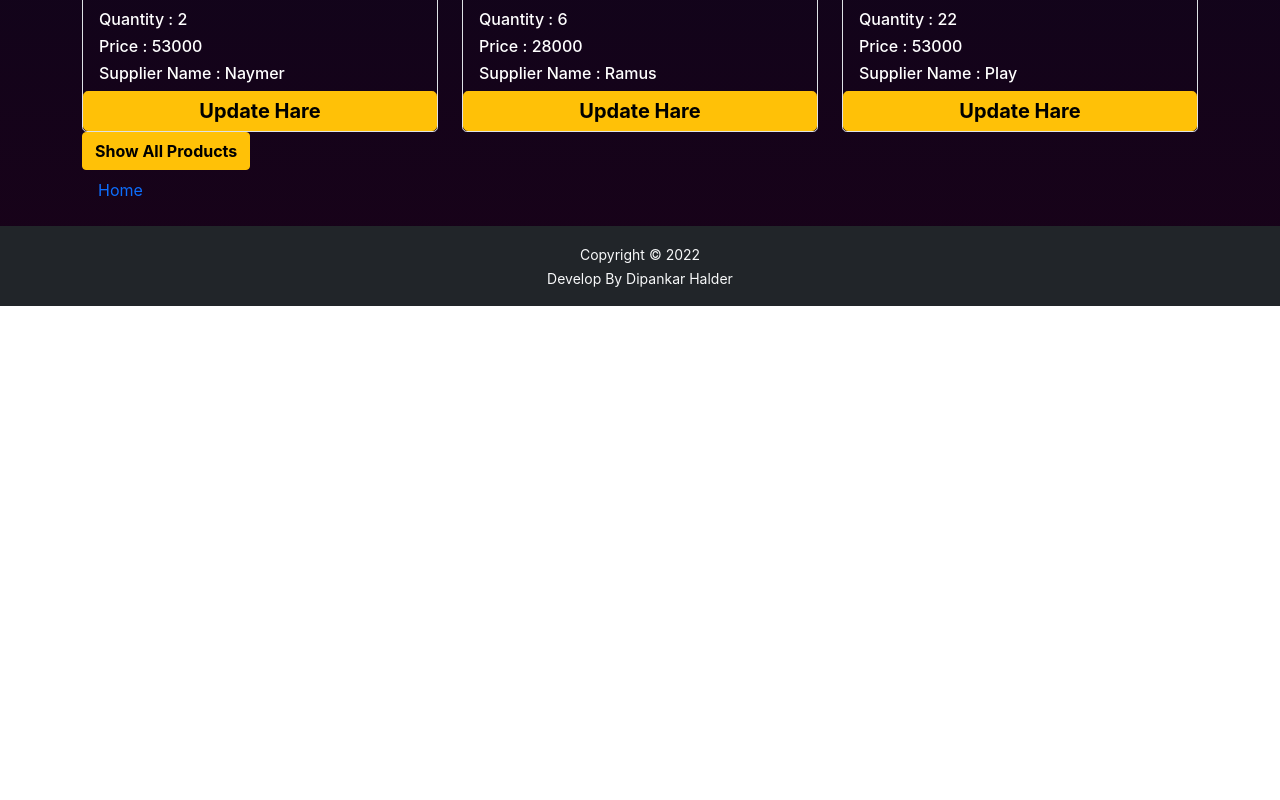
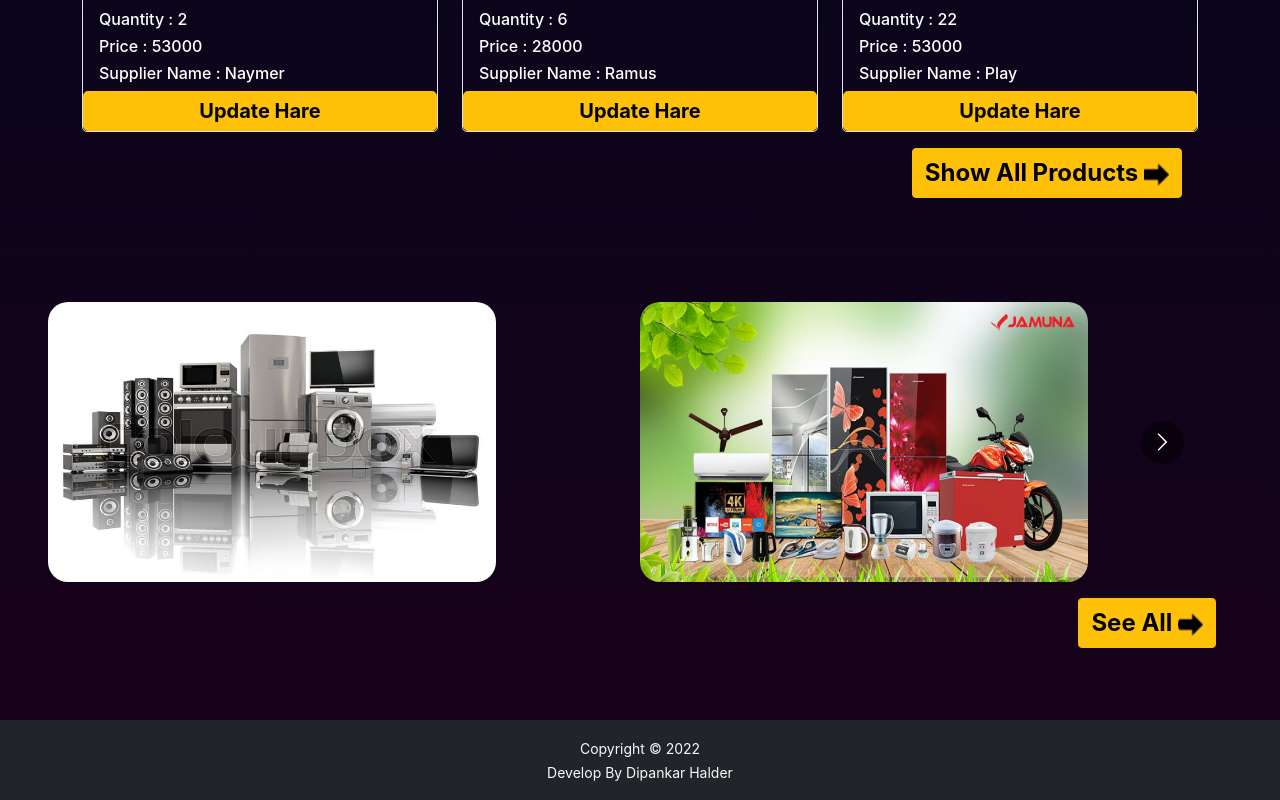
Before and after one commit to dipankar11137/warehouse-management-client-side, a React (Create React App) app: page / in a window 1280 px wide. Shown: the part 1738-2538 px from the top of the page. Before the commit the page ends 2044 px from the top, so only its background shows below. Built offline with nearby package versions, Linux system fonts and the light colour scheme.

Commit message:
update button

```diff
--- a/package.json
+++ b/package.json
@@ -14,6 +14,7 @@
     "react": "^18.1.0",
     "react-bootstrap": "^2.3.1",
     "react-dom": "^18.1.0",
+    "react-multi-carousel": "^2.8.0",
     "react-router-dom": "^6.3.0",
     "react-scripts": "5.0.1",
     "web-vitals": "^2.1.4"
--- a/src/App.js
+++ b/src/App.js
@@ -3,6 +3,7 @@ import { Route, Routes } from 'react-router-dom';
 import './App.css';
 import Blogs from './Components/Pages/Home/Blogs/Blogs';
 import Home from './Components/Pages/Home/Home/Home';
+import MaltiCursore from './Components/Pages/Home/MaltiCursore/MaltiCursore';
 import ShowAllProducts from './Components/Pages/Home/ShowAllProducts/ShowAllProducts';
 import Footer from './Components/Pages/Shared/Footer/Footer';
 import Header from './Components/Pages/Shared/Header/Header';
@@ -16,6 +17,8 @@ function App() {
         <Route path='/' element={<Home></Home>}></Route>
         <Route path='/blogs' element={<Blogs></Blogs>}></Route>
         <Route path='/showallproducts' element={<ShowAllProducts></ShowAllProducts>}></Route>
+        <Route path='/malticursore' element={<MaltiCursore></MaltiCursore>}></Route>
+
         <Route path='*' element={<NotFound></NotFound>}></Route>
       </Routes>
       <Footer></Footer>
--- a/src/Components/Pages/Home/Home/Home.css
+++ b/src/Components/Pages/Home/Home/Home.css
@@ -10,6 +10,11 @@
     background: linear-gradient(#1c0603, #03071d, #190219);
 }
 
+.btn-hover-style:hover {
+    background-color: #456906;
+    color: aliceblue;
+}
+
 @media only screen and (max-width: 800px) {
     .header-title-style {
         margin-top: 15px;
--- a/src/Components/Pages/Home/Home/Home.js
+++ b/src/Components/Pages/Home/Home/Home.js
@@ -1,5 +1,6 @@
 import React from 'react';
 import Banner from '../Banner/Banner';
+import MaltiCursore from '../MaltiCursore/MaltiCursore';
 import Products from '../Products/Products';
 import './Home.css'
 
@@ -17,6 +18,7 @@ const Home = () => {
                 </div>
             </div>
             <Products></Products>
+            <MaltiCursore></MaltiCursore>
         </div>
     );
 };
--- /dev/null
+++ b/src/Components/Pages/Home/MaltiCursore/MaltiCursore.css
@@ -0,0 +1,4 @@
+.carsore-style img {
+    height: 280px;
+    border-radius: 20px;
+}
--- /dev/null
+++ b/src/Components/Pages/Home/MaltiCursore/MaltiCursore.js
@@ -0,0 +1,65 @@
+import React from 'react';
+import { Nav } from 'react-bootstrap';
+import Carousel from 'react-multi-carousel';
+import 'react-multi-carousel/lib/styles.css';
+import { Link } from 'react-router-dom';
+import arrow from '../../../../Images/arrow.png';
+import carsor from '../../../../Images/Banner/banner-1.jpg';
+import carsore from '../../../../Images/Banner/banner-3.jpg';
+import './MaltiCursore.css';
+
+const MaltiCursore = () => {
+
+    const responsive = {
+        superLargeDesktop: {
+            // the naming can be any, depends on you.
+            breakpoint: { max: 4000, min: 3000 },
+            items: 5
+        },
+        desktop: {
+            breakpoint: { max: 3000, min: 1024 },
+            items: 3
+        },
+        tablet: {
+            breakpoint: { max: 1024, min: 464 },
+            items: 2
+        },
+        mobile: {
+            breakpoint: { max: 464, min: 0 },
+            items: 1
+        }
+    };
+    return (
+        <div className='mt-5 p-5 text-white'>
+            <div className='h-75 carsore-style'>
+                <Carousel responsive={responsive}>
+                    <div>
+                        <img src={carsor} alt="" />
+                    </div>
+                    <div>
+                        <img src={carsore} alt="" />
+                    </div>
+                    <div>
+                        <img src={carsor} alt="" />
+                    </div>
+                    <div>
+                        <img src={carsore} alt="" />
+                    </div>
+                    <div>
+                        <img src={carsore} alt="" />
+                    </div>
+                    <div>
+                        <img src={carsor} alt="" />
+                    </div>
+                    <div>
+                        <img src={carsore} alt="" />
+                    </div>
+
+                </Carousel>
+                <Nav.Link className='text-end mt-2' as={Link} to='/showallproducts'><button className='btn btn-warning fw-bold btn-hover-style fs-4'>See All <img style={{ height: '25px' }} src={arrow} alt="" /></button></Nav.Link>
+            </div>
+        </div>
+    );
+};
+
+export default MaltiCursore;
--- a/src/Components/Pages/Home/Product/Product.js
+++ b/src/Components/Pages/Home/Product/Product.js
@@ -14,7 +14,7 @@ const Product = ({ product }) => {
                     <h6>Price : {price}</h6>
                     <h6>Supplier Name : {supplierName}</h6>
                 </div>
-                <button className='w-100 rounded-3 p-1 fw-bold fs-5 btn btn-warning '>Update Hare</button>
+                <button className='w-100 rounded-3 p-1 fw-bold fs-5 btn btn-warning btn-hover-style'>Update Hare</button>
             </div>
 
         </div>
--- a/src/Components/Pages/Home/Products/Products.js
+++ b/src/Components/Pages/Home/Products/Products.js
@@ -2,6 +2,7 @@ import { Nav } from 'react-bootstrap';
 import { Link } from 'react-router-dom';
 import useProducts from '../../../Hooks/useProducts';
 import Product from '../Product/Product';
+import arrow from '../../../../Images/arrow.png';
 
 const Products = () => {
     const [products] = useProducts();
@@ -10,14 +11,14 @@ const Products = () => {
 
     return (
         <div className='container text-white mt-5'>
-            <h1 className='text-center fw-bold bg-dark p-2 rounded-3'>OUR MAIN PRODUCTS</h1>
+            <h1 className='text-center fw-bold bg-dark p-2 rounded-3'>OUR ELECTRONICS PRODUCTS</h1>
             <div className='row mt-5 '>
                 {
                     products.slice(0, 6).map(product => <Product key={product._id} product={product}></Product>)
                 }
             </div>
-            <button className='btn btn-warning fw-bold'>Show All Products</button>
-            <Nav.Link as={Link} to='/showallproducts'>Home</Nav.Link>
+
+            <Nav.Link className='text-end mt-2' as={Link} to='/showallproducts'><button className='btn btn-warning fw-bold btn-hover-style fs-4'>Show All Products <img style={{ height: '25px' }} src={arrow} alt="" /></button></Nav.Link>
         </div>
     );
 };
```
Also changed, not shown: src/Images/arrow.png (added), 1 other file (tests, documents, lock files or other folders).
